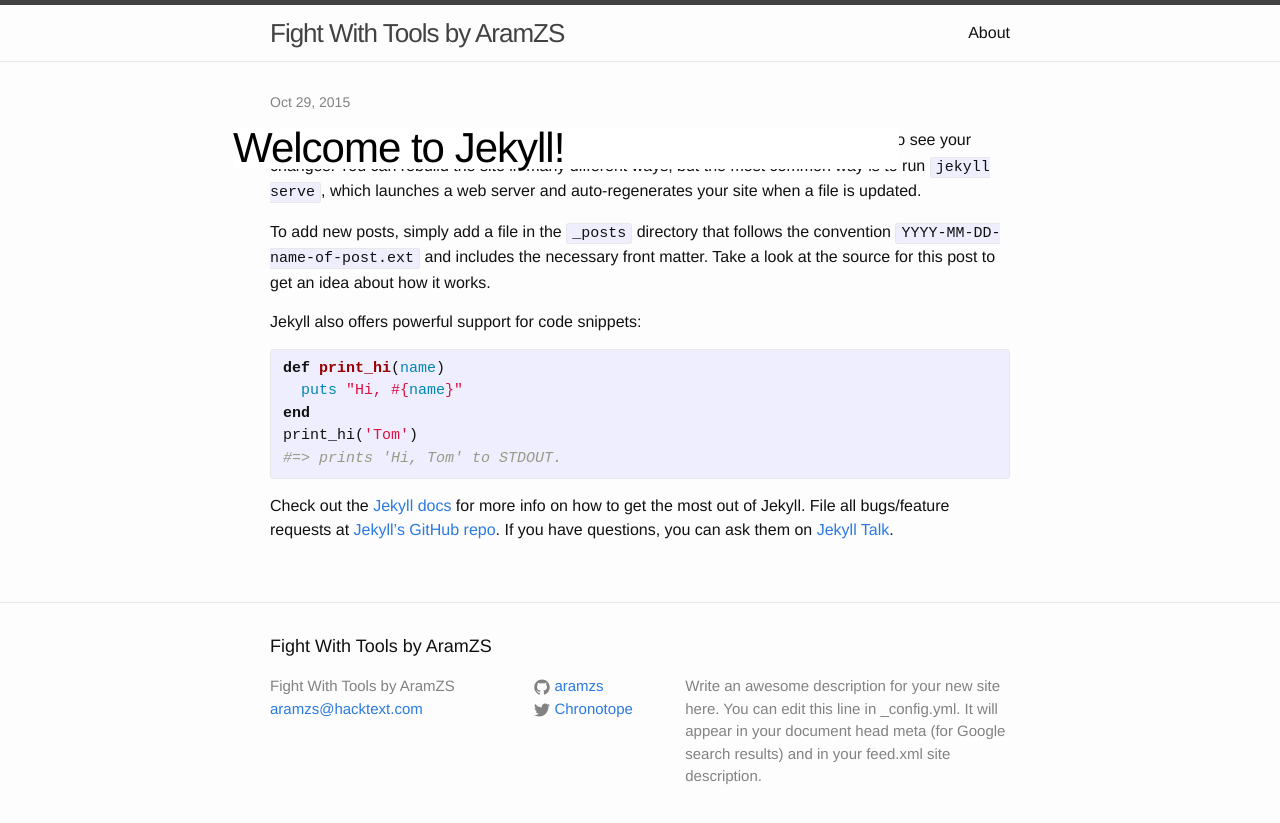
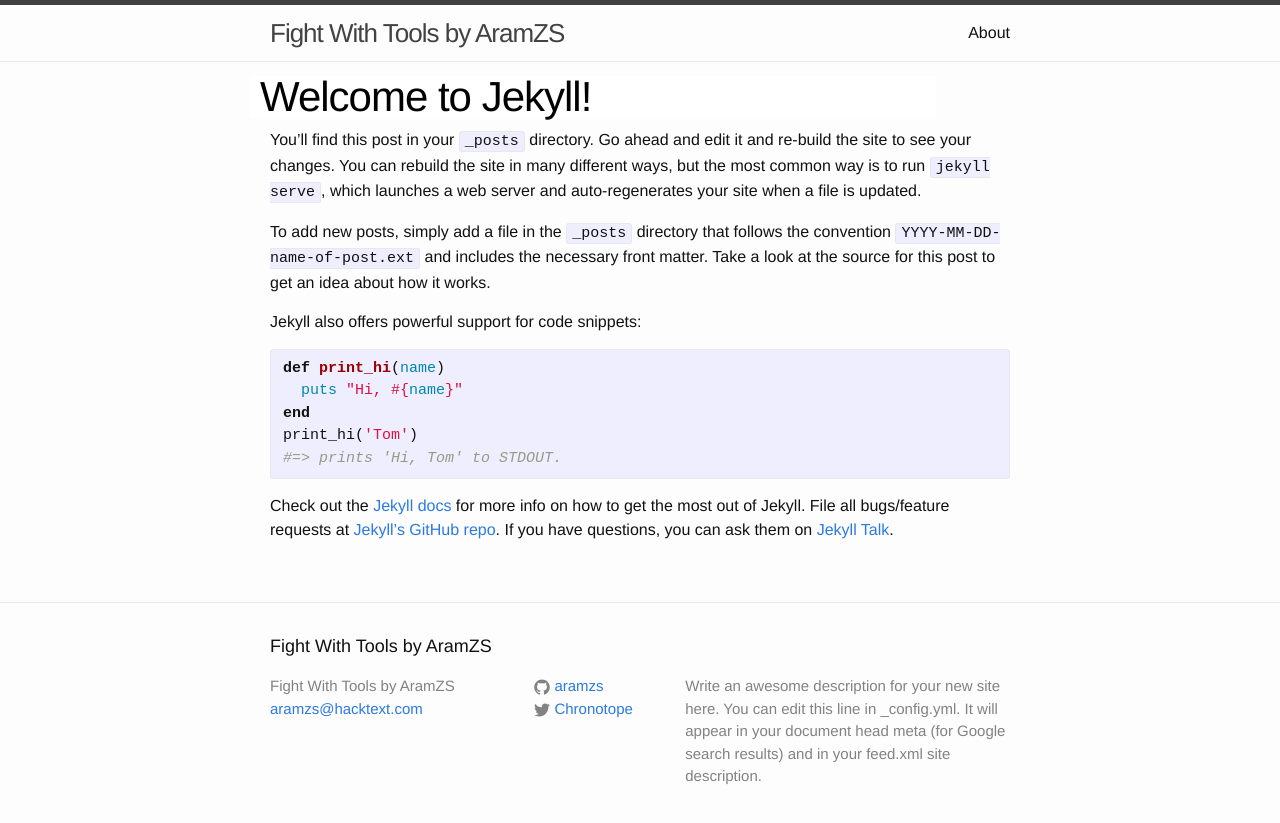
Before and after one commit to AramZS/aramzs.github.io, a Jekyll site: the page built from _posts/2015-10-29-welcome-to-jekyll.markdown, in a window 1280 px wide. Shown: the top 823 px of the page. Built offline with Jekyll 4.4.1, drawn with Linux system fonts in a browser that asks for light colours.

Commit message:
Improving title styling

```diff
--- a/_sass/_layout.scss
+++ b/_sass/_layout.scss
@@ -273,16 +273,23 @@
         font-size: 42px;
         letter-spacing: -1px;
         line-height: 1;
-        background-color: white;
+        background: transparent;
         color: black;
 
         position: absolute;
-        bottom: -71px;
+        bottom: -20px;
         z-index: 2;
         width: 90%;
-        left: -37px;
+        left: -10px;
+        background-color: white;
+        box-shadow: 10px 0 0 #fff, -10px 0 0 #fff;
+
         @include media-query($on-laptop) {
             font-size: 36px;
         }
     }
+
+    .post-content {
+
+    }
 }
```
